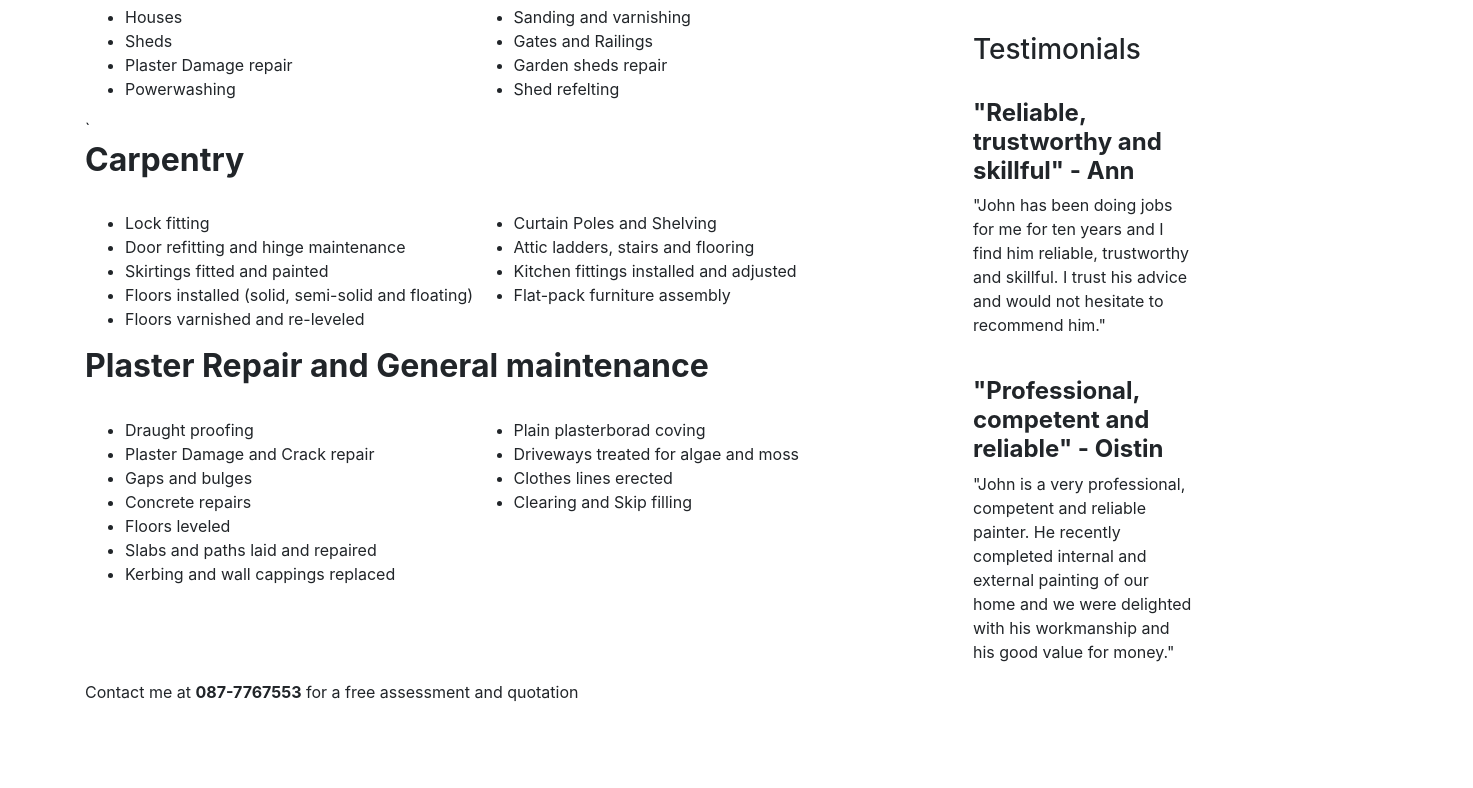
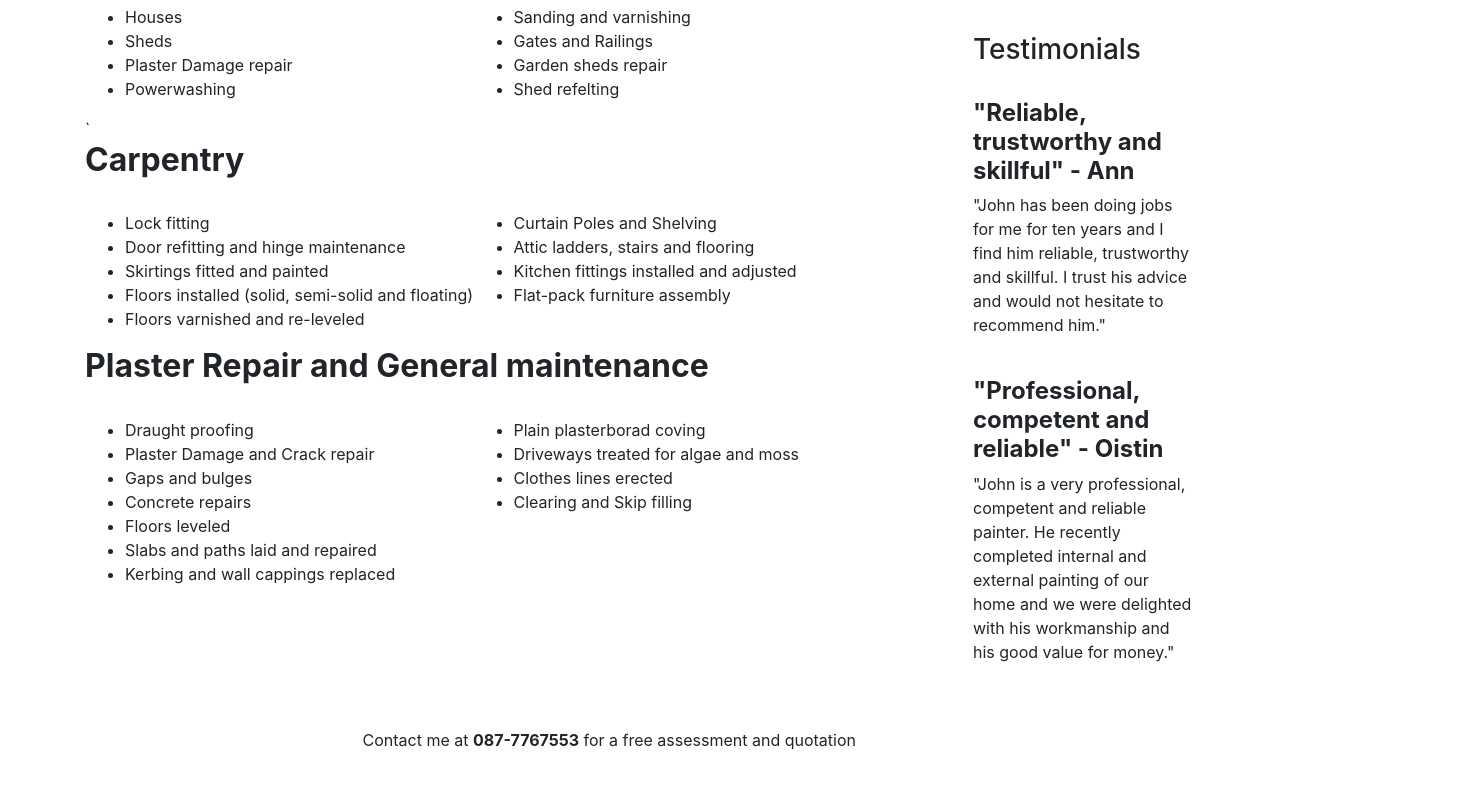
Before and after one commit to colmcoughlan/corkhomemaintenance.github.io, a plain HTML site: page index.html in a window 1280 px wide. Shown: the part 698-1486 px from the top of the page, 1473 px wide, since content can reach past the window. Before the commit the page ends 1402 px from the top, so only its background shows below. Drawn offline with nearby package versions, Linux system fonts and the light colour scheme.

Commit message:
Improve footer

```diff
--- a/custom.css
+++ b/custom.css
@@ -30,6 +30,15 @@ float: right;
 {
 width: 100%;
 float: left;
+}
+
+#footer
+{
+width: 100%;
+float: left;
+margin-left: 25%;
+margin-top: 3em;
+margin-bottom: 3em;
 }
 
 #leftcolumn
--- a/index.html
+++ b/index.html
@@ -166,12 +166,11 @@
       <p>"John is a very professional, competent and reliable painter. He recently completed internal and external painting
         of our home and we were delighted with his workmanship and his good value for money."</p>
     </div>
-    <div id="content">
-      Contact me at <b>087-7767553</b> for a free assessment and quotation
+
+    <div id="footer">
+      <p>Contact me at <b>087-7767553</b> for a free assessment and quotation</p>
     </div>
-
   </div>
-
 
 </body>
 
```
